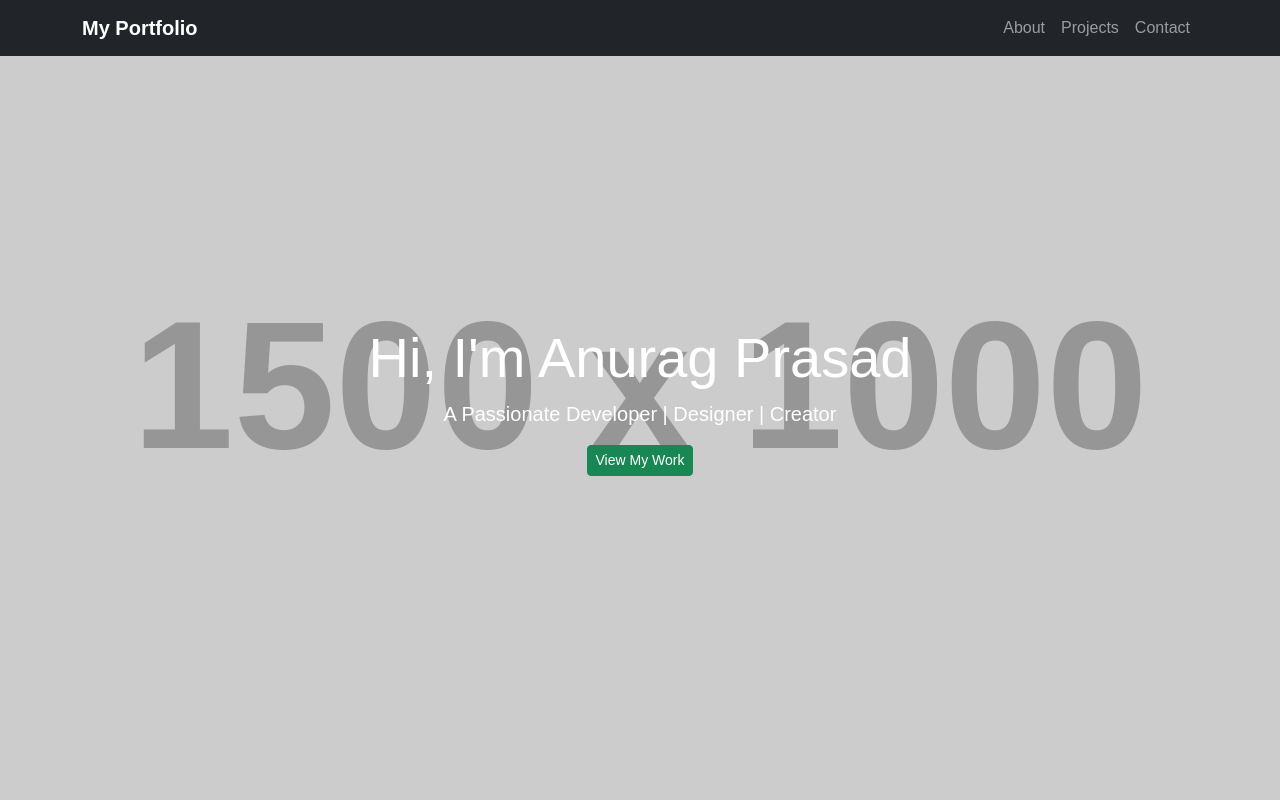
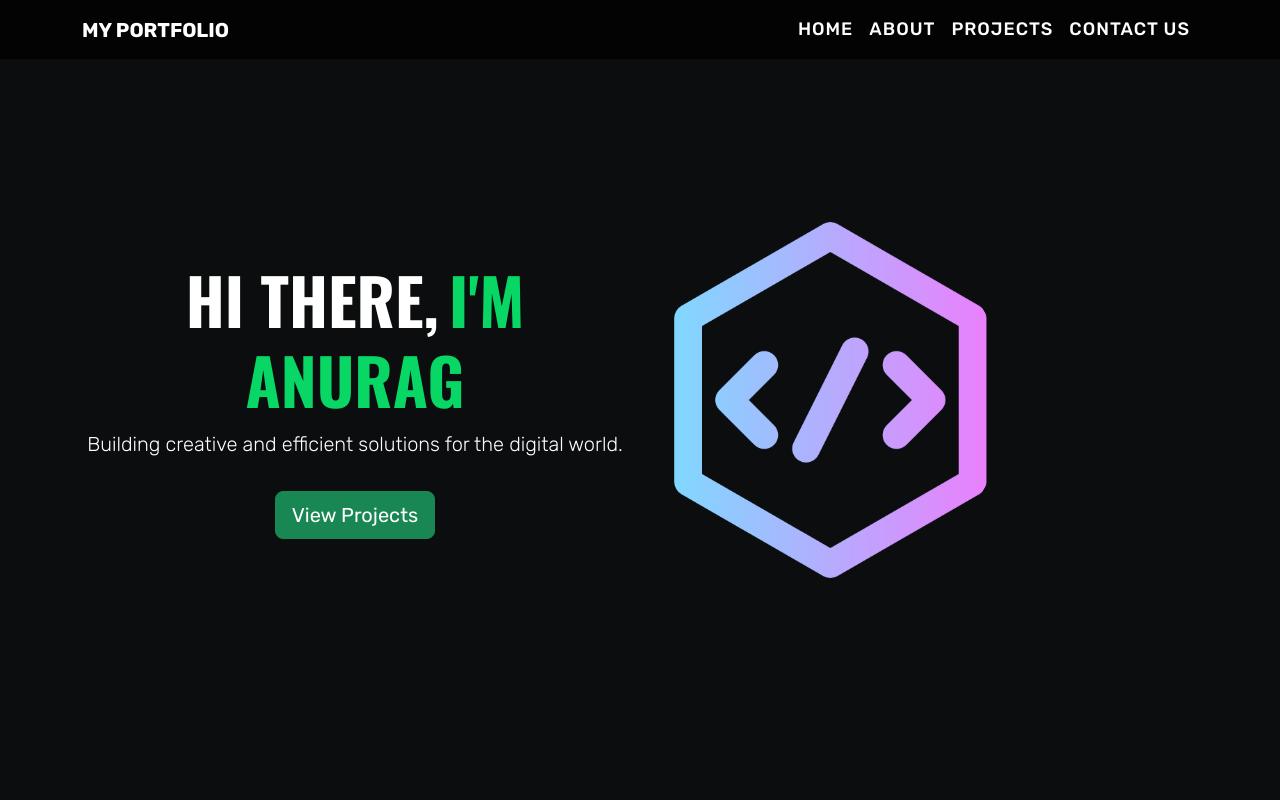
Before and after one commit to dev-anurag264/My-Portfolio, a plain HTML site: page index.html in a window 1280 px wide. Shown: the top 800 px of the page. Drawn offline with nearby package versions, Linux system fonts and the light colour scheme; placeholder pictures from the web are drawn by us.

Commit message:
header section done

```diff
--- a/index.html
+++ b/index.html
@@ -3,6 +3,18 @@
   <head>
     <meta charset="UTF-8" />
     <meta name="viewport" content="width=device-width, initial-scale=1.0" />
+    <link rel="preconnect" href="https://fonts.googleapis.com" />
+    <link rel="preconnect" href="https://fonts.gstatic.com" crossorigin />
+    <link
+      href="https://fonts.googleapis.com/css2?family=Rubik:ital,wght@0,300..900;1,300..900&display=swap"
+      rel="stylesheet"
+    />
+    <link rel="preconnect" href="https://fonts.googleapis.com" />
+    <link rel="preconnect" href="https://fonts.gstatic.com" crossorigin />
+    <link
+      href="https://fonts.googleapis.com/css2?family=Oswald:wght@200..700&family=Rubik:ital,wght@0,300..900;1,300..900&display=swap"
+      rel="stylesheet"
+    />
     <title>Portfolio Landing Page</title>
     <link
       href="https://cdn.jsdelivr.net/npm/bootstrap@5.3.0/dist/css/bootstrap.min.css"
@@ -14,7 +26,7 @@
     <!-- Navbar -->
     <nav class="navbar navbar-expand-lg navbar-dark bg-dark fixed-top">
       <div class="container">
-        <a class="navbar-brand" href="#">My Portfolio</a>
+        <a class="navbar-brand" href="#">MY PORTFOLIO</a>
         <button
           class="navbar-toggler"
           type="button"
@@ -26,24 +38,49 @@
         <div class="collapse navbar-collapse" id="navbarNav">
           <ul class="navbar-nav ms-auto">
             <li class="nav-item">
+              <a class="nav-link" href="#home">Home</a>
+            </li>
+            <li class="nav-item">
               <a class="nav-link" href="#about">About</a>
             </li>
             <li class="nav-item">
               <a class="nav-link" href="#projects">Projects</a>
             </li>
             <li class="nav-item">
-              <a class="nav-link" href="#contact">Contact</a>
+              <a class="nav-link" href="#contact">Contact Us</a>
             </li>
           </ul>
         </div>
       </div>
     </nav>
     <!-- Hero Section -->
-    <section class="hero">
+    <!-- Hero Section -->
+    <section class="hero d-flex align-items-center">
       <div class="container">
-        <h1 class="display-4">Hi, I'm Anurag Prasad</h1>
-        <p class="lead">A Passionate Developer | Designer | Creator</p>
-        <a href="#projects" class="btn btn-success btn-sm">View My Work</a>
+        <div class="row align-items-center">
+          <!-- Left Side (Text Content) -->
+          <div class="col-lg-6">
+            <h1 class="display-4 fw-bold">
+              <span class="intro-head">HI THERE,</span>
+              <span class="intro-trail">I'M ANURAG</span>
+            </h1>
+            <p class="lead">
+              Building creative and efficient solutions for the digital world.
+            </p>
+            <a href="#projects" class="btn btn-success btn-lg mt-3"
+              >View Projects</a
+            >
+          </div>
+
+          <!-- Right Side (Image) -->
+          <div class="col-lg-4 text-center">
+            <img
+              src="/assets/code.png"
+              alt="Hero Image"
+              class="img-fluid rounded-circle"
+            />
+          </div>
+        </div>
       </div>
     </section>
 
@@ -167,9 +204,9 @@
 
     <!-- Footer -->
     <footer>
-      <p>&copy; 2025 [Your Name]. All Rights Reserved.</p>
+      <p>&copy; 2025 Anurag. All Rights Reserved.</p>
     </footer>
-
+    <script src="./index.js" charset="UTF-8"></script>
     <script src="https://cdn.jsdelivr.net/npm/bootstrap@5.3.0/dist/js/bootstrap.bundle.min.js"></script>
   </body>
 </html>
--- /dev/null
+++ b/index.js
@@ -0,0 +1,9 @@
+//alert("Welcome to my website");
+
+//set colour of an element : document.querySelector("li").style.color = "red";
+
+//document.querySelector("button").classList.add("invisible");
+//document.querySelector("button").classList.remove("invisible");
+//document.querySelector("btn btn-success btn-sm").classList.add("invisible");
+
+document.querySelector("h1").classList.add("huge");
--- a/styles.css
+++ b/styles.css
@@ -1,32 +1,101 @@
+body {
+    font-family: 'Rubik', serif;
+    background-color: #0B0D0E;
+}
 
-body {
-font-family: Arial, sans-serif;
-}
 .hero {
     height: 100vh;
-background: url("https://via.placeholder.com/1500x1000") no-repeat center center/cover;
     color: white;
     display: flex;
     flex-direction: column;
     justify-content: center;
     text-align: center;
 }
+.navbar {
+    background-color: rgba(0, 0, 0, 0.7) !important; /* Semi-transparent */
+    transition: background-color 0.3s ease-in-out;
+}
 .navbar-brand {
     font-weight: bold;
+    font-family: "Rubik", serif;
 }
+
+.navbar-nav .nav-link {
+    font-family: 'Rubik', serif;
+    font-size: 18px;
+    font-weight: 500;
+    color: white !important;
+    text-transform: uppercase;
+    letter-spacing: 1px;
+    transition: color 0.3s ease-in-out;
+}
+
+
+.navbar-nav .nav-link:hover {
+    color: #08D665 !important;
+}
+
+
 .about {
     padding: 60px 0;
 }
+
 .projects {
     background-color: #f8f9fa;
     padding: 60px 0;
 }
+
 .contact {
     padding: 60px 0;
 }
+
 footer {
     background-color: #343a40;
     color: white;
     text-align: center;
     padding: 20px 0;
 }
+
+.carousel-item {
+    height: 100vh;
+    /* Adjust height as needed */
+    background-size: cover;
+    background-position: center;
+}
+
+.carousel-caption {
+    position: absolute;
+    top: 50%;
+    left: 50%;
+    transform: translate(-50%, -50%);
+    z-index: 10;
+}
+
+.carousel-caption h1 {
+    color: white;
+    font-size: 3rem;
+    text-shadow: 2px 2px 4px rgba(0, 0, 0, 0.8);
+}
+
+.huge {
+    font-size: 3rem;
+    color: #08D665;
+    font-weight: bold;
+
+}
+
+.invisible {
+    visibility: hidden;
+}
+
+.intro-head{
+    font-family: "Oswald", serif;
+    font-size: 4rem;
+    color: white;
+}
+
+.intro-trail{
+    font-family: "Oswald", serif;
+    font-size: 4rem;
+    color: #08D665;
+}
```
Also changed, not shown: assets/code.png (added). Lines whose indentation alone changed are shown as unchanged.
